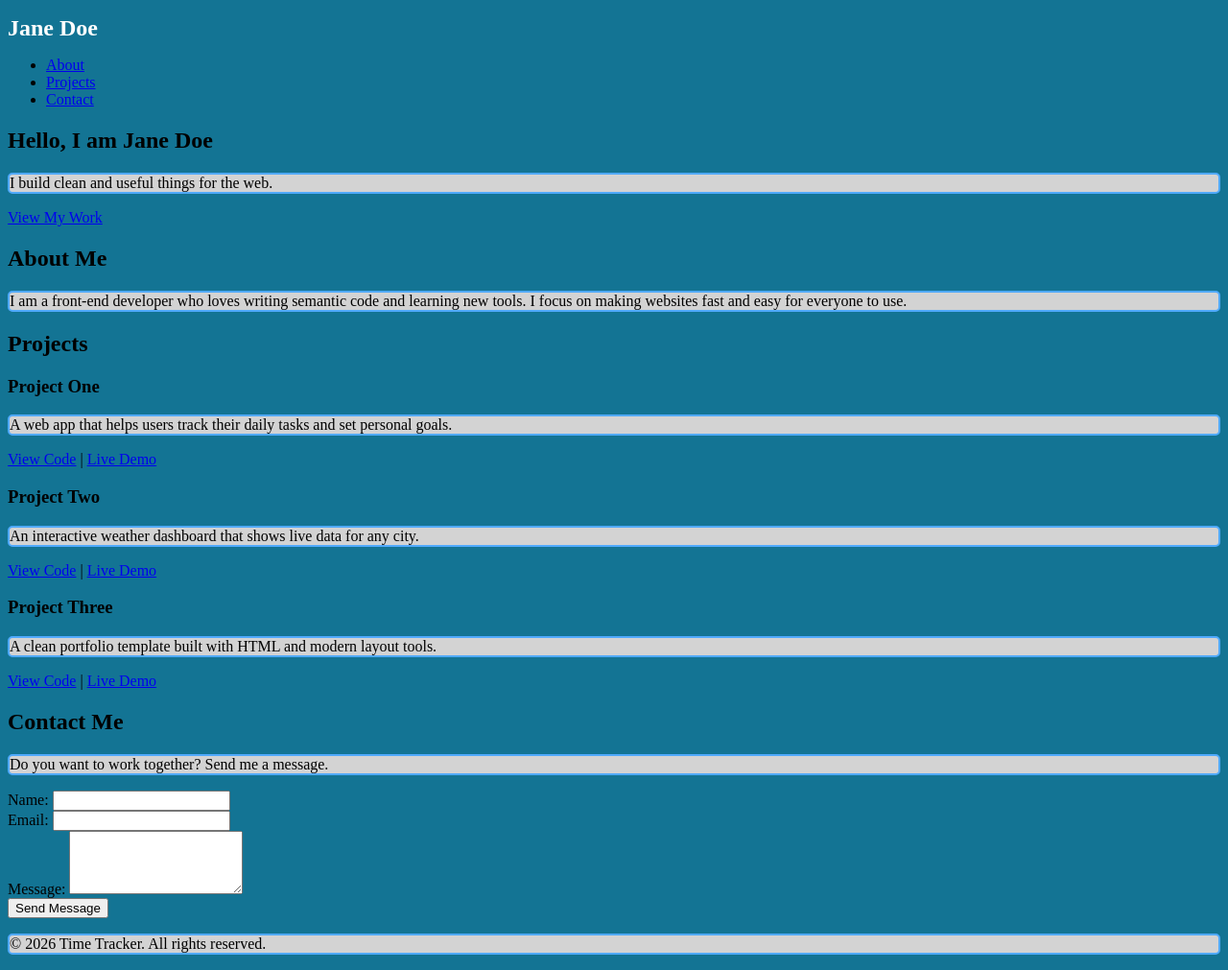
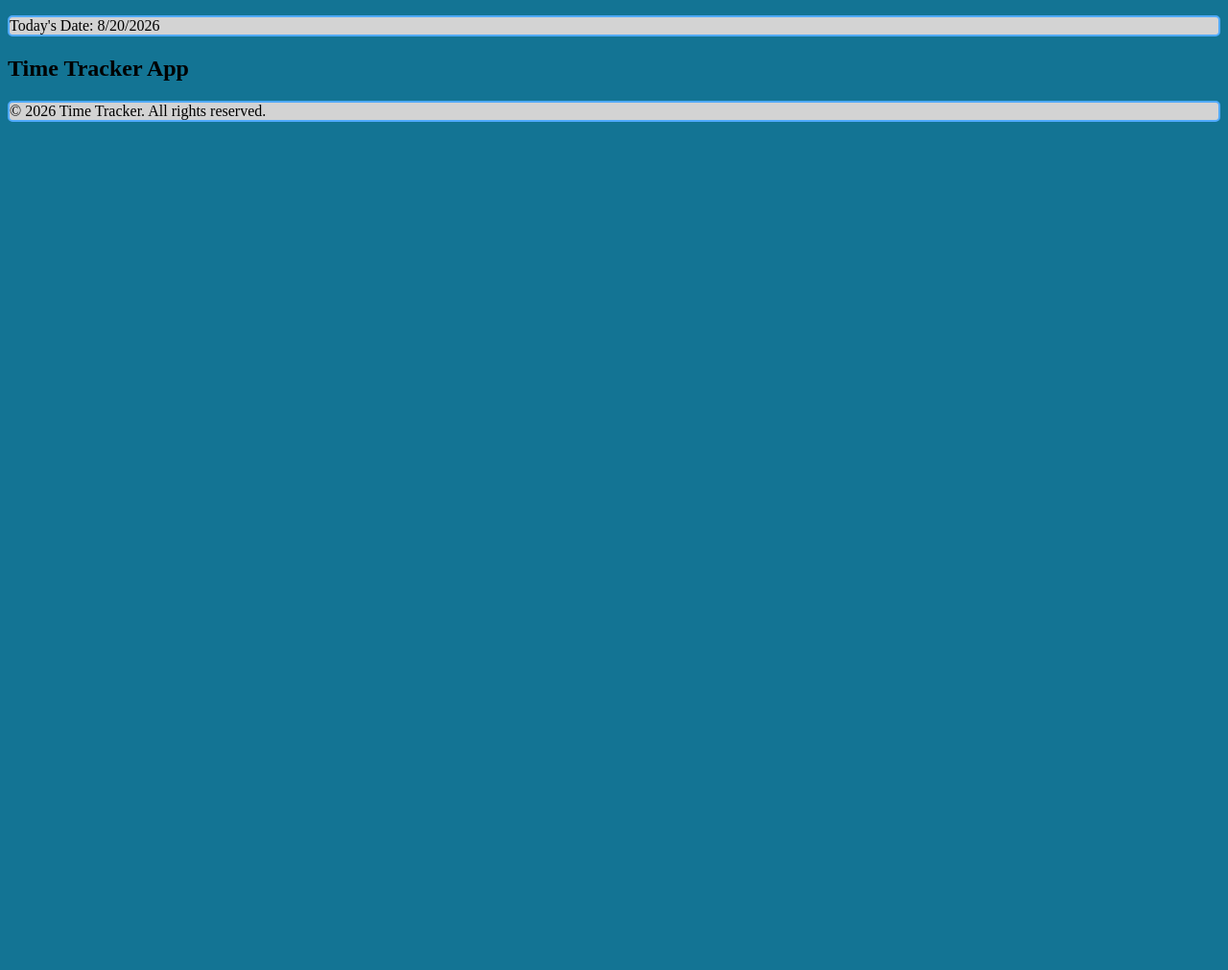
Before and after one commit to irvinggonzalezCode/time_tracker, a plain HTML site: page home.html in a window 1280 px wide. Shown: the whole page at 96% size. After the commit the page ends 800 px from the top, so only its background shows below. Drawn offline with Linux system fonts and the light colour scheme.

Commit message:
added todays date

```diff
--- a/home.html
+++ b/home.html
@@ -5,74 +5,28 @@
   <meta name="viewport" content="width=device-width, initial-scale=1.0">
   <title>Developer Portfolio</title>
   <link rel="stylesheet" href="styles.css">
+
+  <!-- 1. Create a new Date object containing the current date and time -->
+  <p>Today's Date: <span id="current-date"></span></p>
+
 </head>
 <body>
 
-  <header>
-    <h1>Jane Doe</h1>
-    <nav>
-      <ul>
-        <li><a href="#about">About</a></li>
-        <li><a href="#projects">Projects</a></li>
-        <li><a href="#contact">Contact</a></li>
-      </ul>
-    </nav>
-  </header>
-
   <main>
     <section id="hero">
-      <h2>Hello, I am Jane Doe</h2>
-      <p>I build clean and useful things for the web.</p>
-      <a href="#projects">View My Work</a>
+      <h2>Time Tracker App</h2>
     </section>
 
-    <section id="about">
-      <h2>About Me</h2>
-      <p>I am a front-end developer who loves writing semantic code and learning new tools. I focus on making websites fast and easy for everyone to use.</p>
-    </section>
+ <script>
+        // 2. Create a new Date object containing the current date and time
+        const today = new Date();
 
-    <section id="projects">
-      <h2>Projects</h2>
+        // 3. Format the date into a readable local string
+        const formattedDate = today.toLocaleDateString();
 
-      <article>
-        <h3>Project One</h3>
-        <p>A web app that helps users track their daily tasks and set personal goals.</p>
-        <a href="#">View Code</a> | <a href="#">Live Demo</a>
-      </article>
-
-      <article>
-        <h3>Project Two</h3>
-        <p>An interactive weather dashboard that shows live data for any city.</p>
-        <a href="#">View Code</a> | <a href="#">Live Demo</a>
-      </article>
-
-      <article>
-        <h3>Project Three</h3>
-        <p>A clean portfolio template built with HTML and modern layout tools.</p>
-        <a href="#">View Code</a> | <a href="#">Live Demo</a>
-      </article>
-    </section>
-
-    <section id="contact">
-      <h2>Contact Me</h2>
-      <p>Do you want to work together? Send me a message.</p>
-      <form>
-        <div>
-          <label for="name">Name:</label>
-          <input type="text" id="name" name="name" required>
-        </div>
-        <div>
-          <label for="email">Email:</label>
-          <input type="email" id="email" name="email" required>
-        </div>
-        <div>
-          <label for="message">Message:</label>
-          <textarea id="message" name="message" rows="4" required></textarea>
-        </div>
-        <button type="submit">Send Message</button>
-      </form>
-    </section>
-  </main>
+        // 4. Inject the formatted date into the HTML span tag
+        document.getElementById("current-date").textContent = formattedDate;
+  </script>
 
   <footer>
     <p>&copy; 2026 Time Tracker. All rights reserved.</p>
```
